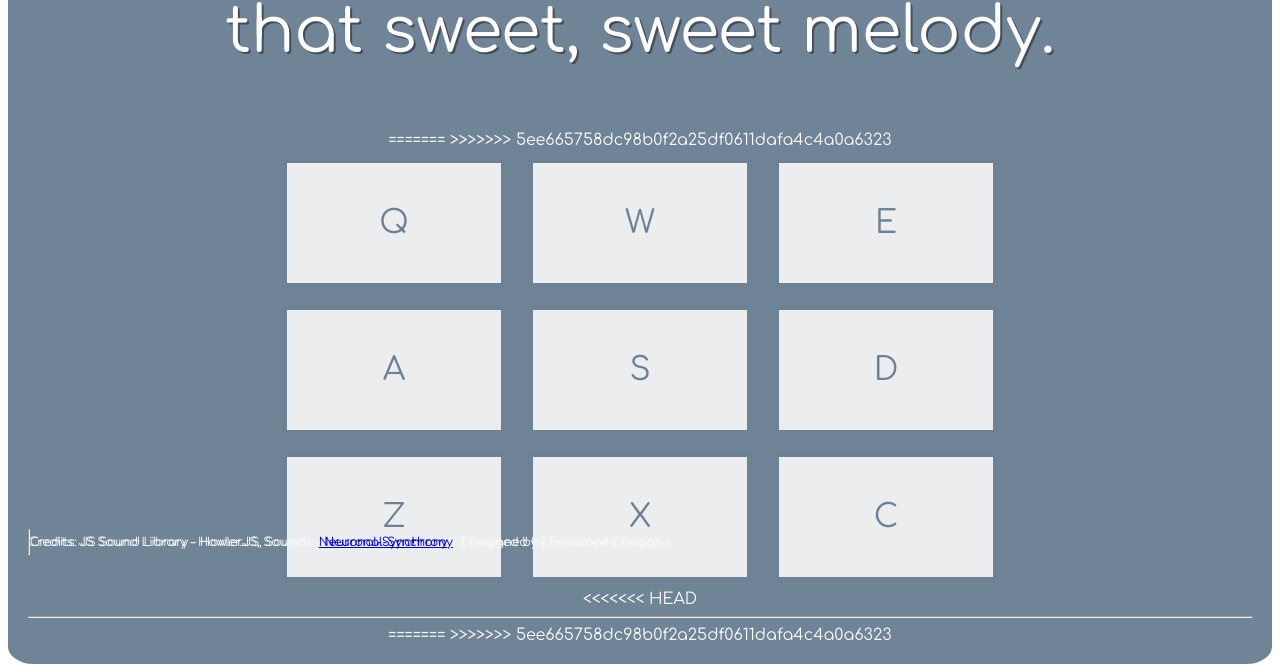
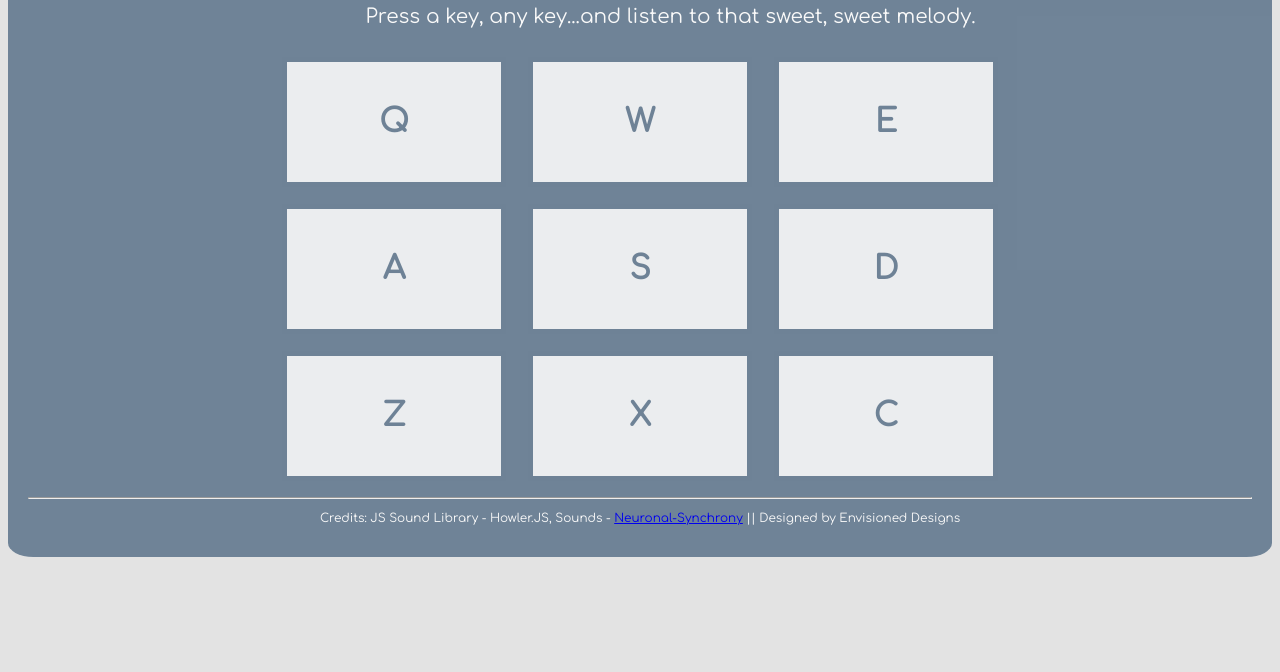
Before and after one commit to graciousdaze/drum-machine, a plain HTML site: page index.html in a window 1280 px wide. Shown: the part 239-911 px from the top of the page. After the commit the page ends 804 px from the top, so only its background shows below. Drawn offline with nearby package versions, Linux system fonts and the light colour scheme.

```diff
--- a/index.html
+++ b/index.html
@@ -12,13 +12,10 @@
         <p class="logo">Virtual Drum Pad</p>
       </div>
       <div id="drum-machine">
-<<<<<<< HEAD
         <p class="logo">Virtual Drum Pad</p><br />
         <div id="description">
             <p>Press a key, any key...and listen to that sweet, sweet melody.</p>
         </div>
-=======
->>>>>>> 5ee665758dc98b0f2a25df0611dafa4c4a0a6323
         <div id="display">
           <div></div>
           <div id="drum-keys">
@@ -51,15 +48,8 @@
             </div>
           </div>
         </div>
-<<<<<<< HEAD
         <hr />
         <p id="credits">Credits: JS Sound Library - Howler.JS, Sounds - <a target="_blank" href="https://github.com/jonobr1/Neuronal-Synchrony">Neuronal-Synchrony</a> || Designed by Envisioned Designs</p>
-=======
-        <div id="credits">
-          <hr />
-          <p>Credits: JS Sound Library - Howler.JS, Sounds - <a target="_blank" href="https://github.com/jonobr1/Neuronal-Synchrony">Neuronal-Synchrony</a> || Designed by Envisioned Designs</p>
-        </div>
->>>>>>> 5ee665758dc98b0f2a25df0611dafa4c4a0a6323
       </div>
       <script type="text/javascript" src="https://cdnjs.cloudflare.com/ajax/libs/howler/2.0.8/howler.js"></script>
       <script
--- a/styles.css
+++ b/styles.css
@@ -1,17 +1,9 @@
   body {
-<<<<<<< HEAD
     background-color: rgba(0,0,0,0.11);
     font-family: Comfortaa;
     text-align: center;
   }
   /*Header and Description Designs*/
-=======
-    background-color: rgba(110, 130, 150, 0.98);
-    height: 100%;
-  }
-
-  /*Header Designs*/
->>>>>>> 5ee665758dc98b0f2a25df0611dafa4c4a0a6323
 
   #logo {
     justify-content: center;
@@ -20,7 +12,6 @@
   }
 
   .logo {
-<<<<<<< HEAD
     font-size: 5em;
     color: white;
     text-shadow: 2px 2px rgba(0,0,0,0.4);
@@ -30,13 +21,6 @@
   #description {
     font-size: 1.25em;
     margin-left: 5%;
-=======
-    font-family: Comfortaa;
-    font-size: 5vw;
-    color: white;
-    text-shadow: 2px 2px rgba(0,0,0,0.4);
-    margin: 1vw;
->>>>>>> 5ee665758dc98b0f2a25df0611dafa4c4a0a6323
   }
 
 #credits {
@@ -68,12 +52,7 @@
     align-items: center;
     color: rgb(110, 130, 150);
     border: 5px solid rgb(110, 130, 150);
-<<<<<<< HEAD
     background-color: rgb(249, 249, 249, 0.9);
-=======
-    font-family: Comfortaa;
-    background-color: rgba(249, 249, 249, 0.9);
->>>>>>> 5ee665758dc98b0f2a25df0611dafa4c4a0a6323
     font-weight: bold;
     font-size: 2em;
     transition: 0.4s;
@@ -83,19 +62,4 @@
     background-color: rgb(96, 114, 133);
     border: 5px solid white;
     color: white;
-<<<<<<< HEAD
   }
-=======
-  }
-
-  #description {
-    font-size: 2em;
-    text-align: left;
-  }
-
-  #credits {
-    display: flex;
-    position: absolute;
-    bottom: 0;
-  }
->>>>>>> 5ee665758dc98b0f2a25df0611dafa4c4a0a6323
```
